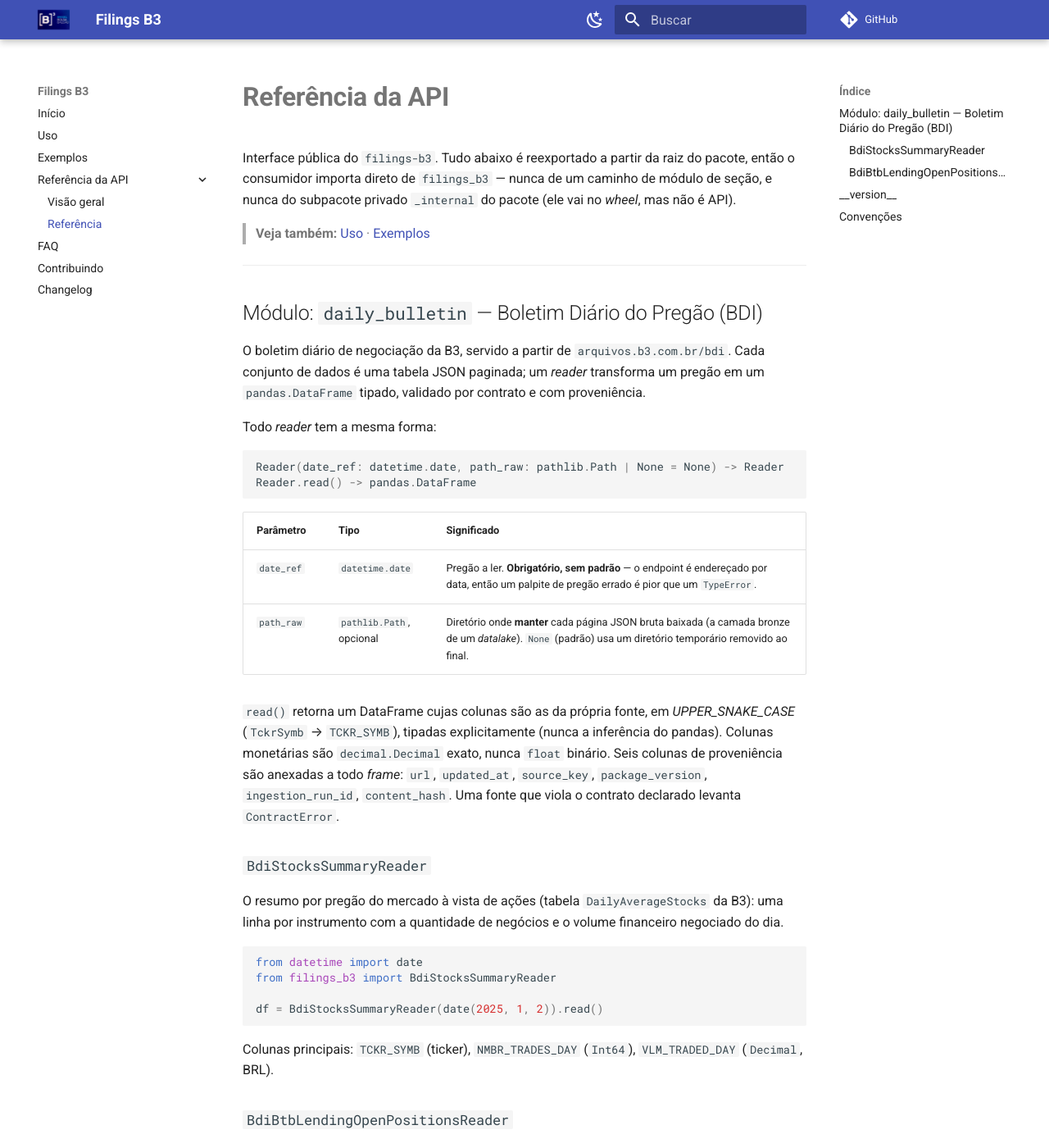
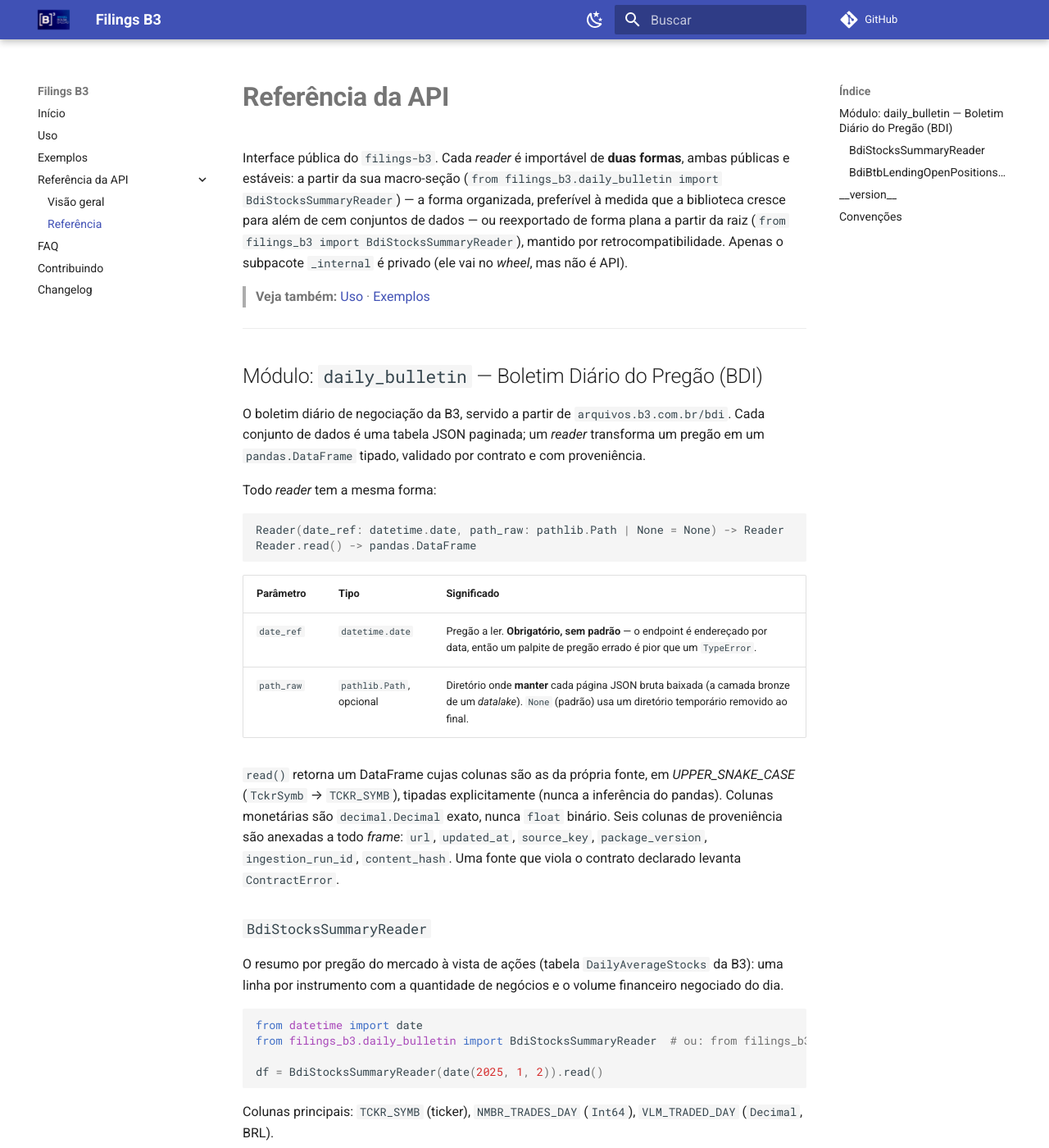
Before and after one commit to guilhermegor/filings-b3, an MkDocs documentation site: the page built from docs/api/reference.md, in a window 1280 px wide and 1400 px high. Shown: the whole window at 82% size. Built offline with MkDocs 1.6.1 and Material for MkDocs 9.7.7, drawn with Linux system fonts in a browser that asks for light colours; comment, search, counter and statistics services are not loaded; the version menu is left out; some of the changed text lies outside the part shown.

Commit message:
feat: expose macro-section subpackages as public API (#122)
Make each macro-section directory a stable public import path
(from filings_b3.daily_bulletin import BdiStocksSummaryReader) — the
preferred organised form — while keeping the flat root re-export as a
backward-compatible convenience. Only filings_b3._internal stays private.

- flip the policy in the root + section __init__ docstrings
- boundary gate: frozen per-section _SECTION_SURFACE snapshot, derived
  section discovery, and a check that every section export is re-exported
  at the root so the flat import never rots
- docs (pt-BR) + README show the section import as the organised form

````diff
--- a/docs/api/reference.md
+++ b/docs/api/reference.md
@@ -1,8 +1,11 @@
 # **Referência da API**
 
-Interface pública do `filings-b3`. Tudo abaixo é reexportado a partir da raiz do pacote, então o
-consumidor importa direto de `filings_b3` — nunca de um caminho de módulo de seção, e nunca do
-subpacote privado `_internal` do pacote (ele vai no _wheel_, mas não é API).
+Interface pública do `filings-b3`. Cada _reader_ é importável de **duas formas**, ambas públicas e
+estáveis: a partir da sua macro-seção (`from filings_b3.daily_bulletin import
+BdiStocksSummaryReader`) — a forma organizada, preferível à medida que a biblioteca cresce para além
+de cem conjuntos de dados — ou reexportado de forma plana a partir da raiz (`from filings_b3 import
+BdiStocksSummaryReader`), mantido por retrocompatibilidade. Apenas o subpacote `_internal` é privado
+(ele vai no _wheel_, mas não é API).
 
 > **Veja também:** [Uso](../usage.md) · [Exemplos](../examples.md)
 
@@ -39,7 +42,7 @@
 
 ```python
 from datetime import date
-from filings_b3 import BdiStocksSummaryReader
+from filings_b3.daily_bulletin import BdiStocksSummaryReader  # ou: from filings_b3 import …
 
 df = BdiStocksSummaryReader(date(2025, 1, 2)).read()
 ```
@@ -55,7 +58,7 @@
 
 ```python
 from datetime import date
-from filings_b3 import BdiBtbLendingOpenPositionsReader
+from filings_b3.daily_bulletin import BdiBtbLendingOpenPositionsReader  # ou: from filings_b3 import …
 
 df = BdiBtbLendingOpenPositionsReader(date(2025, 1, 2)).read()
 ```
@@ -79,7 +82,7 @@
 
 | Convenção | Regra |
 |-----------|-------|
-| Caminho de import | Somente a partir de `filings_b3`; o subpacote `_internal` é privado |
+| Caminho de import | Seção (`filings_b3.daily_bulletin`, organizada) ou raiz (`filings_b3`, plana) — ambas públicas; só `_internal` é privado |
 | Tipo de retorno | Todo _reader_ retorna um `pandas.DataFrame` tipado, validado por contrato e com proveniência |
 | Números | Dinheiro e qualquer valor cuja parte fracionária importa são `Decimal` exato, nunca `float` |
 | Type hints | Obrigatórios em todas as funções públicas, incluindo `-> None` |
--- a/src/filings_b3/__init__.py
+++ b/src/filings_b3/__init__.py
@@ -9,8 +9,10 @@
 - ``market_data`` — consolidated trades, price/index reports and the legacy BMF portal.
 - ``clearing`` — collateral (garantias) accepted by the clearing house.
 
-Readers are re-exported here, so a consumer writes ``from filings_b3 import
-BdiStocksSummaryReader``: the package layout organises the source tree, never the import.
+Every reader is importable **two ways**, both public and stable: from its macro-section
+(``from filings_b3.daily_bulletin import BdiStocksSummaryReader``) — the organised form,
+preferred as the library grows past a hundred datasets — or re-exported flat from the root
+(``from filings_b3 import BdiStocksSummaryReader``), kept as a backward-compatible convenience.
 
 Every reader returns a typed, contract-validated :class:`pandas.DataFrame` carrying provenance
 columns, and accepts ``path_raw`` to keep the untouched source artifact for a datalake's bronze
````
Also changed, not shown: README.md (+5 -1 lines), docs/backlog/macro-section-public-api_20260725_192729.md (added, +39 -0 lines), docs/examples.md (+8 -4 lines), docs/usage.md (+5 -1 lines), 3 other files.
